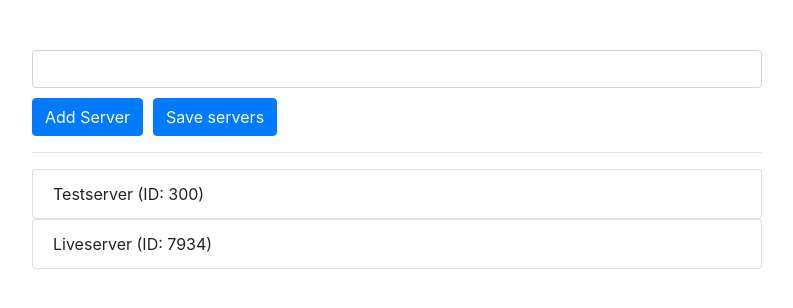
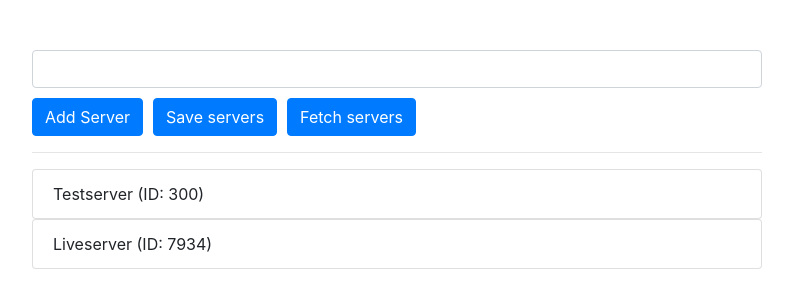
Before and after one commit to lukalid/http-practise, an Angular app: page / in a window 1280 px wide. Shown: the top 308 px of the page, without its empty margins (53-846 px from the left). Built offline with nearby package versions, Linux system fonts and the light colour scheme.

Commit message:
Fetch servers from firebase

```diff
--- a/src/app/app.component.html
+++ b/src/app/app.component.html
@@ -4,6 +4,7 @@
       <input type="text" #serverName class="form-control">
       <button class="btn btn-primary" (click)="onAddServer(serverName.value)">Add Server</button>
       <button class="btn btn-primary" (click)="onSaveServers()">Save servers</button>
+      <button class="btn btn-primary" (click)="onFetchServers()">Fetch servers</button>
       <hr>
       <ul class="list-group" *ngFor="let server of servers">
         <li class="list-group-item">{{ server.name }} (ID: {{ server.id }})</li>
--- a/src/app/app.component.ts
+++ b/src/app/app.component.ts
@@ -1,5 +1,5 @@
-import {Component} from '@angular/core';
-import {ServerService} from './server.service';
+import { Component } from '@angular/core';
+import { Server, ServerService } from './server.service';
 
 @Component({
   selector: 'app-root',
@@ -41,4 +41,12 @@ export class AppComponent {
       (error) => console.log(error)
     );
   }
+
+  onFetchServers() {
+    this.serverService.getServers().subscribe(
+      (response: Server) => console.log(response),
+      (error) => console.log(error)
+    );
+  }
+
 }
--- a/src/app/server.service.ts
+++ b/src/app/server.service.ts
@@ -1,5 +1,11 @@
 import { Injectable } from '@angular/core';
 import { HttpClient, HttpHeaders } from '@angular/common/http';
+
+export interface Server {
+  name: string;
+  capacity: number;
+  id: number;
+}
 
 @Injectable()
 export class ServerService {
@@ -15,4 +21,8 @@ export class ServerService {
     return this.httpService.post(this.url, servers, {headers: serverHeaders});
   }
 
+  getServers() {
+    return this.httpService.get<Server>(this.url);
+  }
+
 }
```
